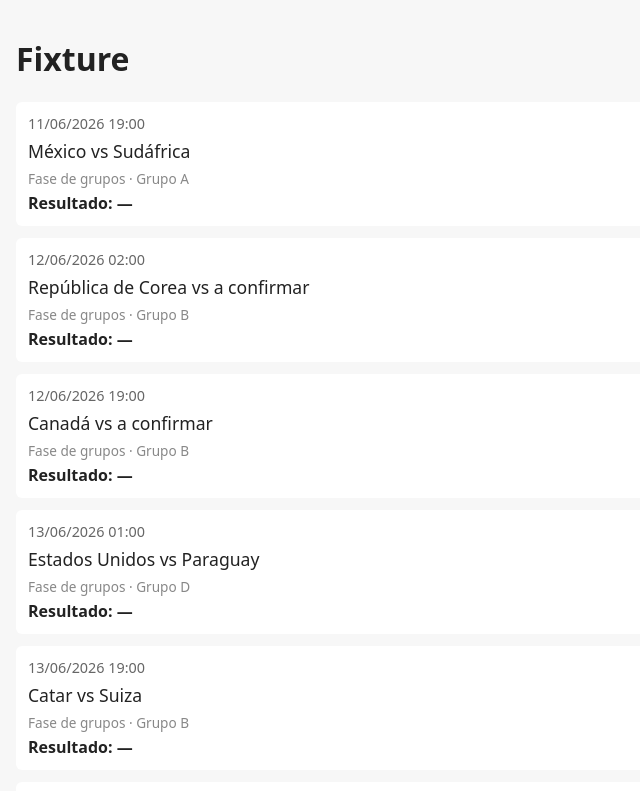
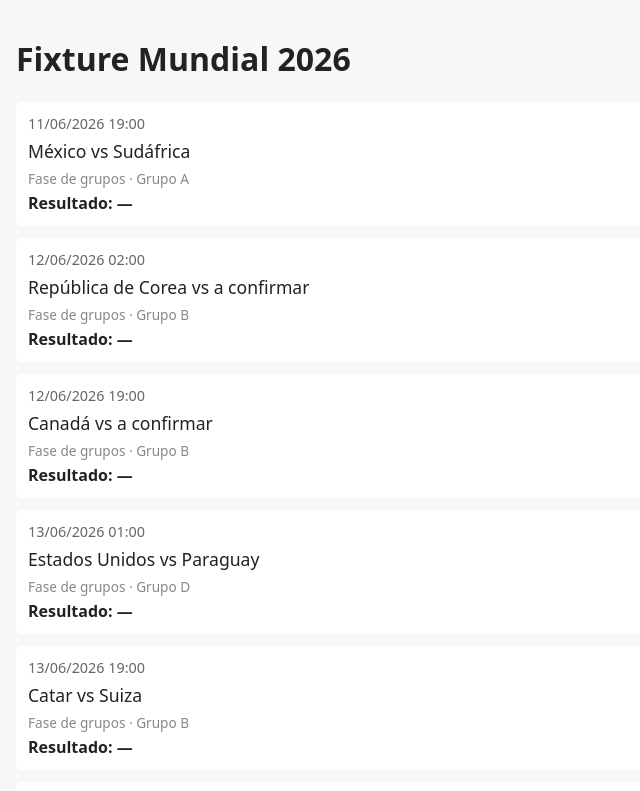
Before and after one commit to 21programado/fixture, a plain HTML site: page index.html in a window 1280 px wide. Shown: the top 791 px of the page, without its empty margins (0-640 px from the left). Drawn offline with Linux system fonts and the light colour scheme.

Commit message:
Update index.html

```diff
--- a/index.html
+++ b/index.html
@@ -38,7 +38,7 @@
 </head>
 <body>
 
-<h1>Fixture</h1>
+<h1>Fixture Mundial 2026</h1>
 <div id="fixture"></div>
 
 <script src="app.js"></script>
```
